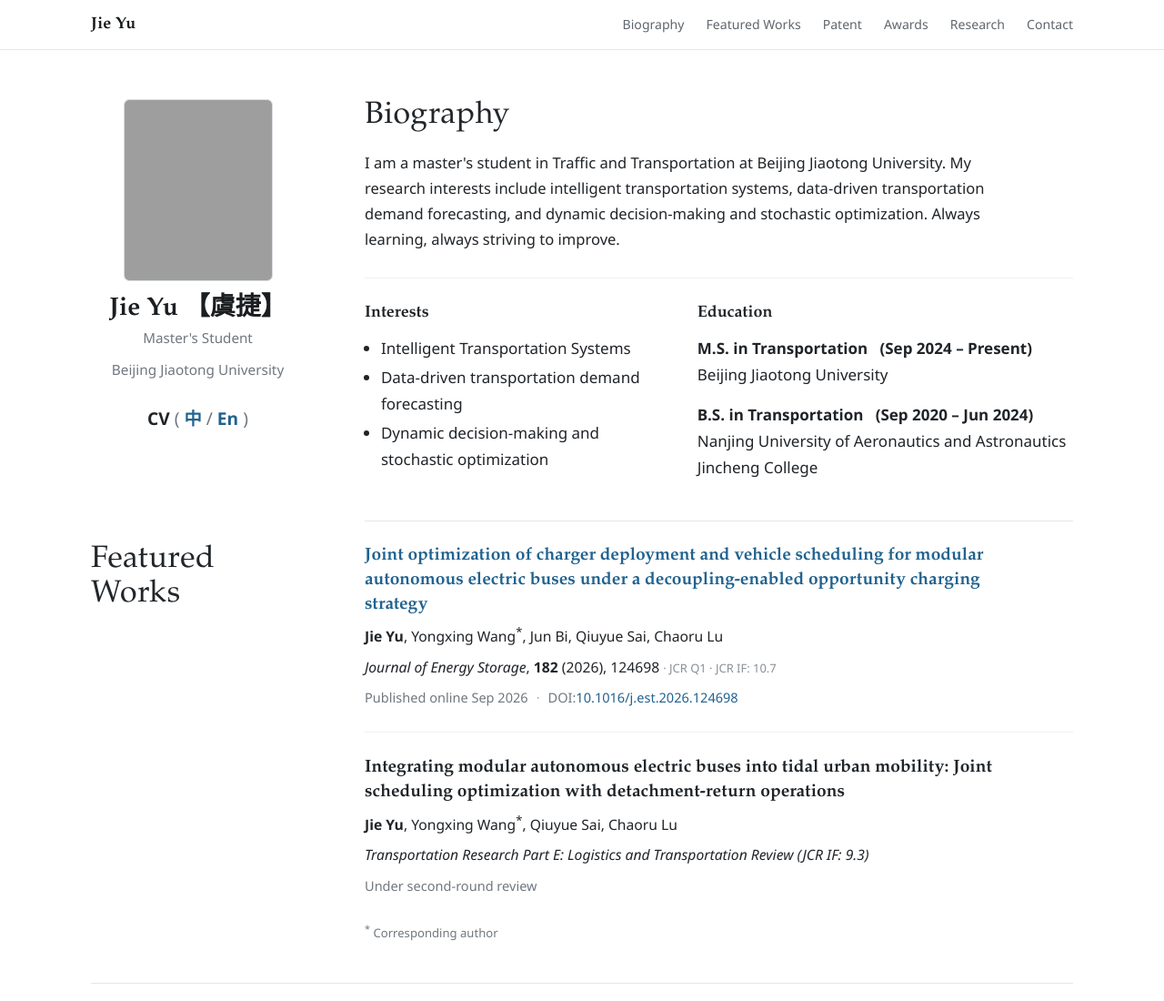
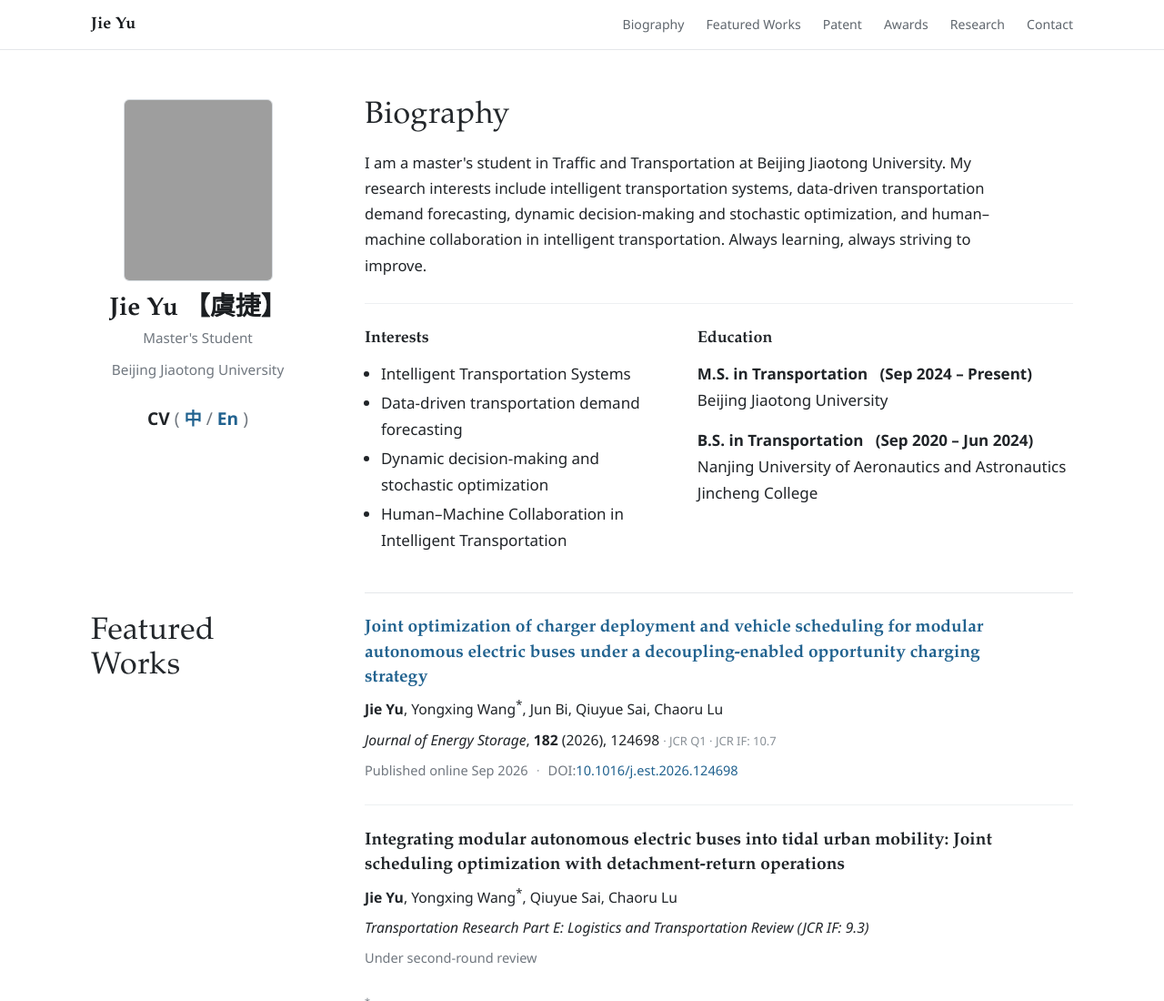
Before and after one commit to JieYu-09/JieYu-09.github.io, a plain HTML site: page index.html in a window 1280 px wide. Shown: the top 1100 px of the page at 91% size. Drawn offline with Linux system fonts and the light colour scheme; grey boxes are pictures that could not be loaded.

Commit message:
Add human-machine collaboration research interest

```diff
--- a/index.html
+++ b/index.html
@@ -519,7 +519,8 @@ footer {
 <p class="bio">
           I am a master's student in Traffic and Transportation at Beijing Jiaotong University.
           My research interests include intelligent transportation systems,
-          data-driven transportation demand forecasting, and dynamic decision-making and stochastic optimization.
+          data-driven transportation demand forecasting, dynamic decision-making and stochastic optimization,
+          and human–machine collaboration in intelligent transportation.
           Always learning, always striving to improve.
         </p>
 <div class="profile-grid">
@@ -529,6 +530,7 @@ footer {
 <li>Intelligent Transportation Systems</li>
 <li>Data-driven transportation demand forecasting</li>
 <li>Dynamic decision-making and stochastic optimization</li>
+<li>Human–Machine Collaboration in Intelligent Transportation</li>
 </ul>
 </div>
 <div>
```
